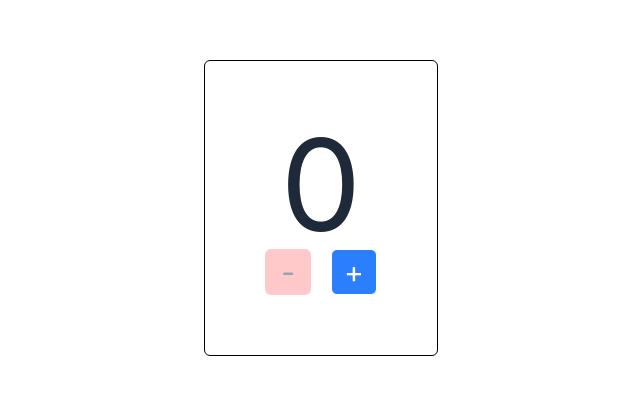
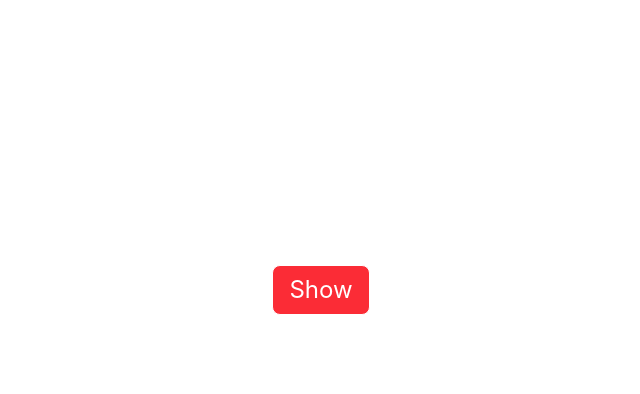
Before and after one commit to yuzureeeeKM/React_Project, a React (Vite) app: page / in a window 1280 px wide. Shown: the part 140-534 px from the top of the page, without its empty margins (319-959 px from the left). Built offline with nearby package versions, Linux system fonts and the light colour scheme.

Commit message:
Add Toggle App

```diff
--- a/src/App.jsx
+++ b/src/App.jsx
@@ -1,10 +1,11 @@
 import React from 'react'
 import Counter from './ExerciseUseState/Counter'
+import Toggle from './ExerciseUseState/Toggle'
 
 const App = () => {
   return (
     <div>
-      <Counter/>
+      <Toggle />
     </div>
   )
 }
--- /dev/null
+++ b/src/ExerciseUseState/Toggle.jsx
@@ -0,0 +1,33 @@
+import React, { useState } from 'react'
+
+const Toggle = () => {
+    const [show, setShow] = useState(false);
+
+    const showText = () => setShow(!show);
+
+    return (
+        <div className='flex min-h-screen items-center justify-center'>
+            <div>
+
+                {show && (
+                    <h1 className='text-lg'>Hello World!</h1>
+                )}
+
+                <button
+                    onClick={showText}
+                    className={`border text-2xl px-4 py-2 rounded-lg cursor-pointer text-white mt-15
+                        ${show
+                            ? `bg-blue-500`
+                            : `bg-red-500`
+                        }`}
+                >
+                    {show ? 'Hide' : "Show"}
+                </button>
+
+            </div>
+
+        </div>
+    )
+}
+
+export default Toggle
```
